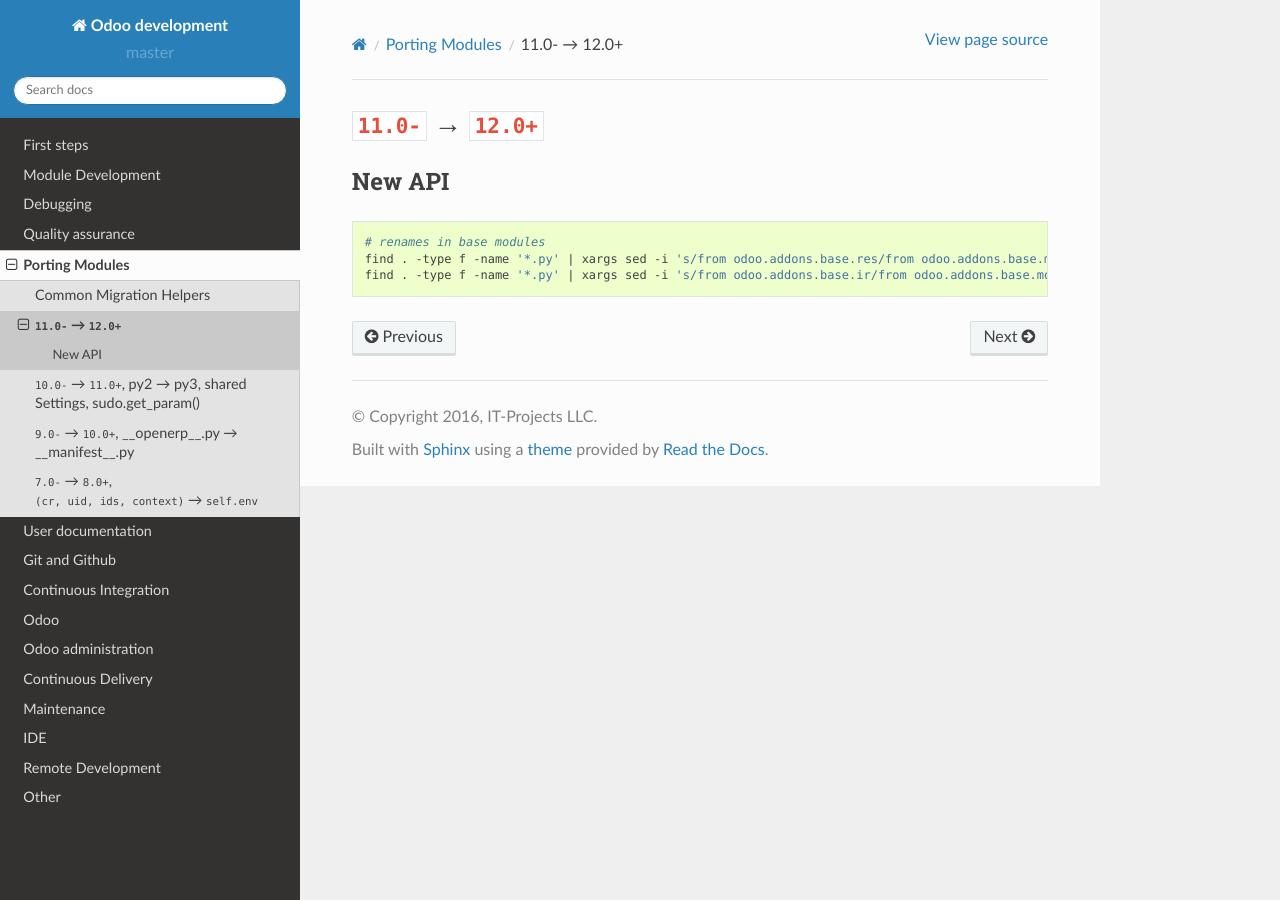
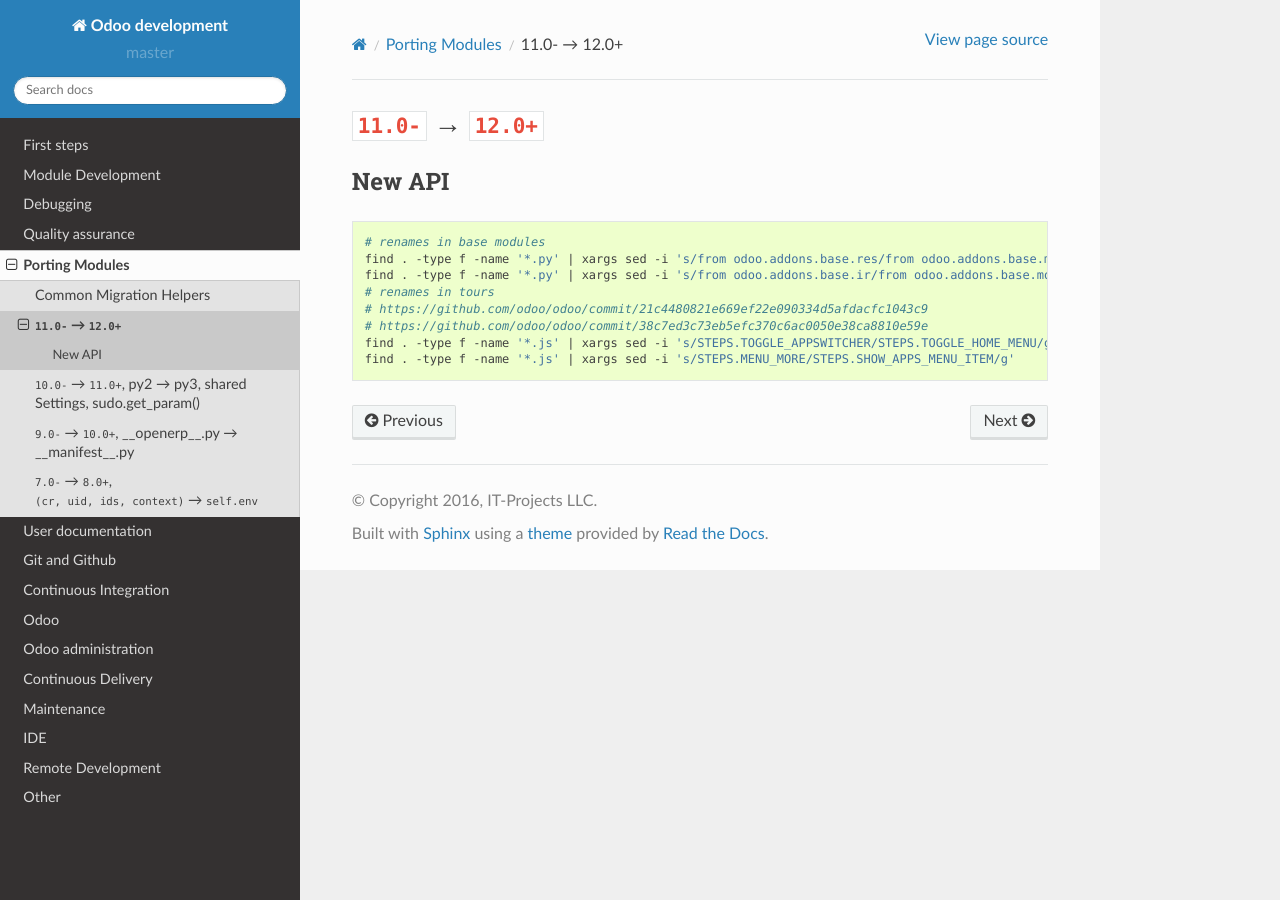
Before and after one commit to itpp-labs/odoo-development, a Sphinx documentation site: the page built from docs/migration/migrate-odoo-11-to-12.rst, in a window 1280 px wide. Built offline with Sphinx 7.4.7 and the Read the Docs theme 2.0.0, drawn with Linux system fonts in a browser that asks for light colours.

Commit message:
tour fixing

```diff
--- a/docs/migration/migrate-odoo-11-to-12.rst
+++ b/docs/migration/migrate-odoo-11-to-12.rst
@@ -10,3 +10,8 @@
     # renames in base modules
     find . -type f -name '*.py' | xargs sed -i 's/from odoo.addons.base.res/from odoo.addons.base.models/g'
     find . -type f -name '*.py' | xargs sed -i 's/from odoo.addons.base.ir/from odoo.addons.base.models/g'
+    # renames in tours
+    # https://github.com/odoo/odoo/commit/21c4480821e669ef22e090334d5afdacfc1043c9
+    # https://github.com/odoo/odoo/commit/38c7ed3c73eb5efc370c6ac0050e38ca8810e59e
+    find . -type f -name '*.js' | xargs sed -i 's/STEPS.TOGGLE_APPSWITCHER/STEPS.TOGGLE_HOME_MENU/g'
+    find . -type f -name '*.js' | xargs sed -i 's/STEPS.MENU_MORE/STEPS.SHOW_APPS_MENU_ITEM/g'
```
